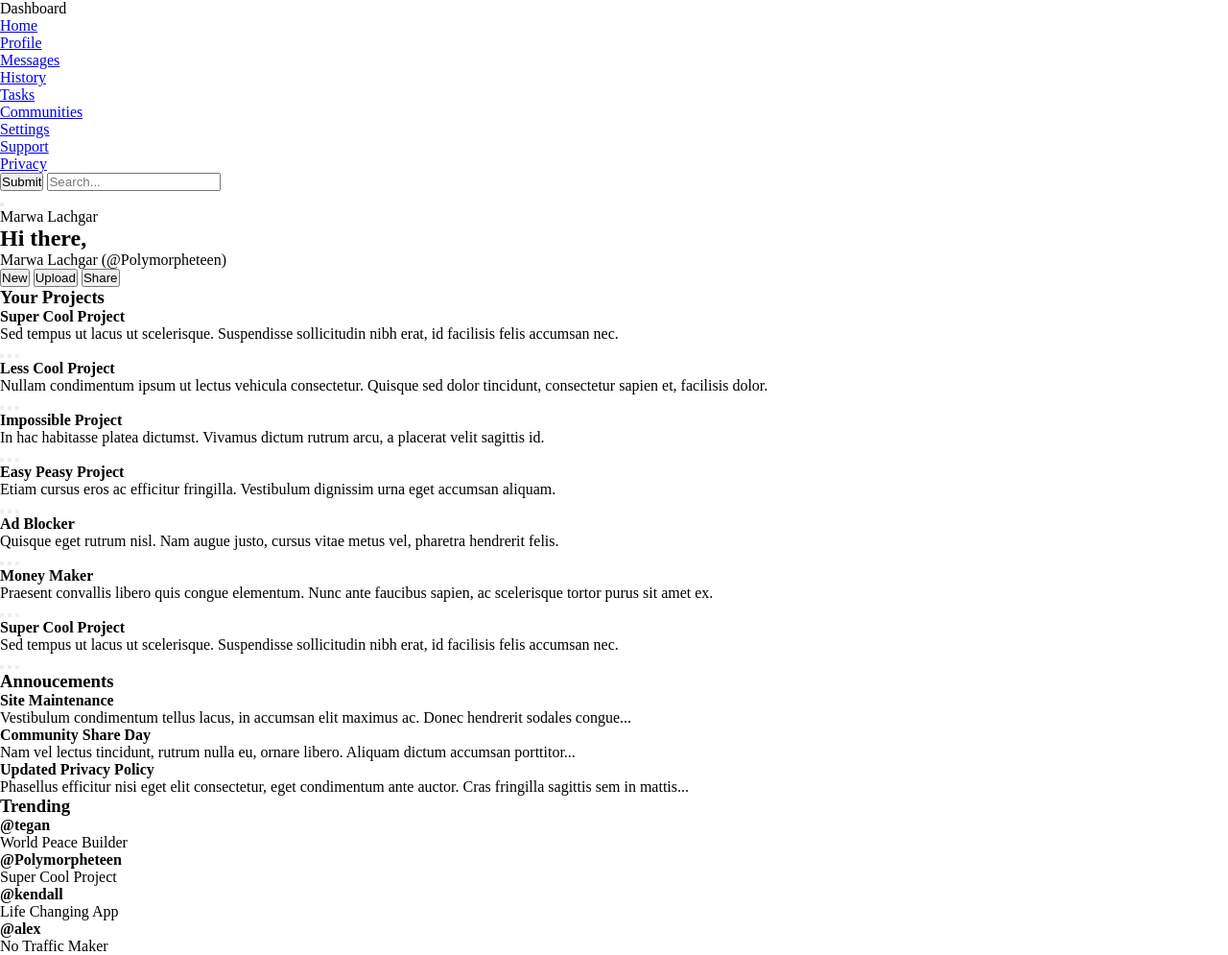
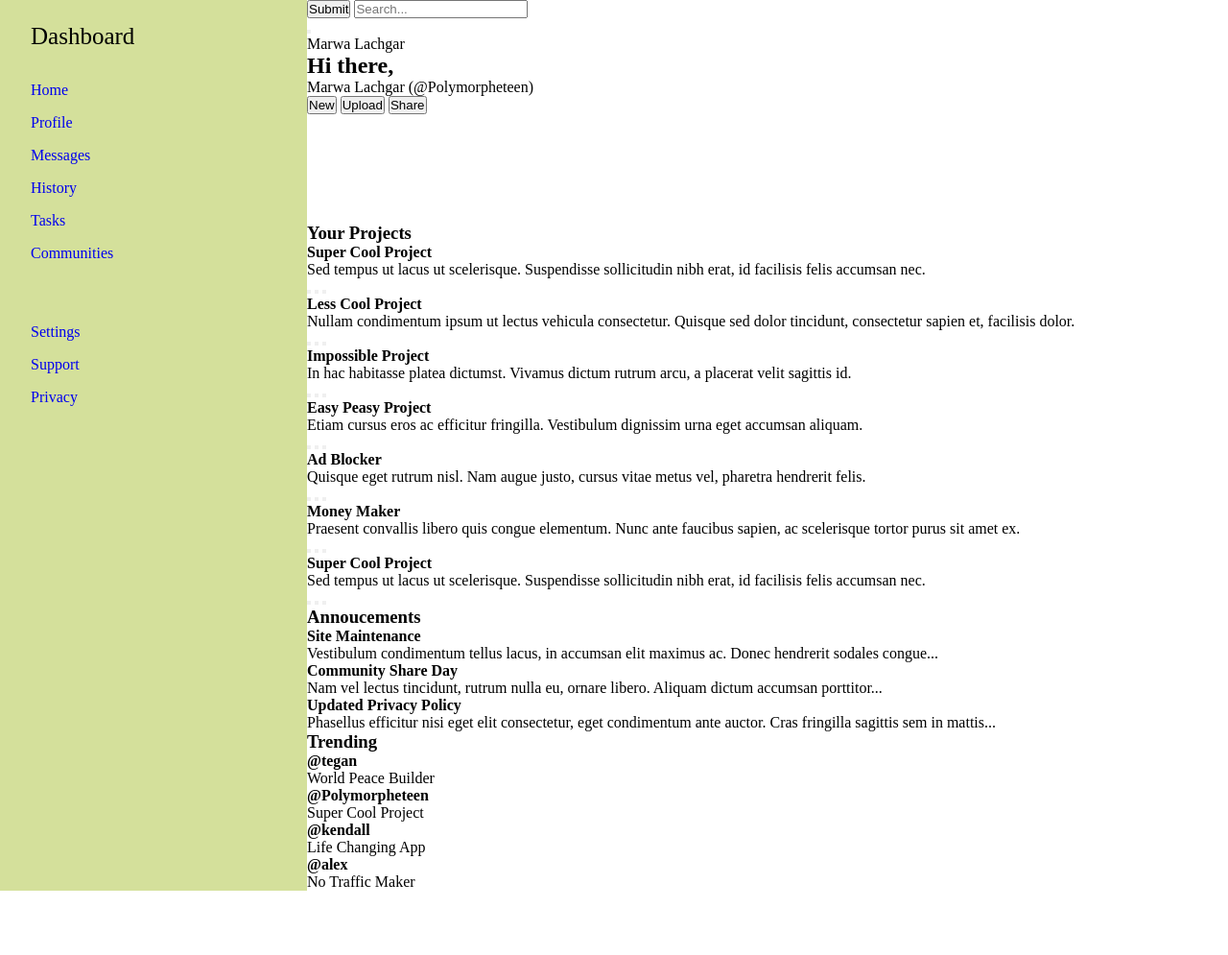
Before and after one commit to Polymorpheteen/admin-dashboard, a plain HTML site: page index.html in a window 1280 px wide. Shown: the whole page at 96% size. After the commit the page ends 928 px from the top, so only its background shows below. Drawn offline with Linux system fonts and the light colour scheme.

Commit message:
feat: fix the structure of the admin dashboard layout.

```diff
--- a/index.html
+++ b/index.html
@@ -13,6 +13,8 @@
 </head>
 
 <body>
+
+    <div class="dashboard-container">
         <aside class="sidebar">
             <div class="sidebar-header">
                 <div class="logo"></div>
@@ -106,7 +108,8 @@
                     <div class="project-grid">
                         <div class="project-card">
                             <h4>Super Cool Project</h4>
-                        <p>Sed tempus ut lacus ut scelerisque. Suspendisse sollicitudin nibh erat, id facilisis felis
+                            <p>Sed tempus ut lacus ut scelerisque. Suspendisse sollicitudin nibh erat, id facilisis
+                                felis
                                 accumsan nec.</p>
                             <div class="project-actions">
                                 <button class="action-icon"></button>
@@ -129,7 +132,8 @@
 
                         <div class="project-card">
                             <h4>Impossible Project</h4>
-                        <p>In hac habitasse platea dictumst. Vivamus dictum rutrum arcu, a placerat velit sagittis id.
+                            <p>In hac habitasse platea dictumst. Vivamus dictum rutrum arcu, a placerat velit sagittis
+                                id.
                             </p>
                             <div class="project-actions">
                                 <button class="action-icon"></button>
@@ -140,7 +144,8 @@
 
                         <div class="project-card">
                             <h4>Easy Peasy Project</h4>
-                        <p>Etiam cursus eros ac efficitur fringilla. Vestibulum dignissim urna eget accumsan aliquam.
+                            <p>Etiam cursus eros ac efficitur fringilla. Vestibulum dignissim urna eget accumsan
+                                aliquam.
                             </p>
                             <div class="project-actions">
                                 <button class="action-icon"></button>
@@ -151,7 +156,8 @@
 
                         <div class="project-card">
                             <h4>Ad Blocker</h4>
-                        <p>Quisque eget rutrum nisl. Nam augue justo, cursus vitae metus vel, pharetra hendrerit felis.
+                            <p>Quisque eget rutrum nisl. Nam augue justo, cursus vitae metus vel, pharetra hendrerit
+                                felis.
                             </p>
                             <div class="project-actions">
                                 <button class="action-icon"></button>
@@ -162,7 +168,8 @@
 
                         <div class="project-card">
                             <h4>Money Maker</h4>
-                        <p>Praesent convallis libero quis congue elementum. Nunc ante faucibus sapien, ac scelerisque
+                            <p>Praesent convallis libero quis congue elementum. Nunc ante faucibus sapien, ac
+                                scelerisque
                                 tortor
                                 purus sit amet ex.</p>
                             <div class="project-actions">
@@ -174,7 +181,8 @@
 
                         <div class="project-card">
                             <h4>Super Cool Project</h4>
-                        <p>Sed tempus ut lacus ut scelerisque. Suspendisse sollicitudin nibh erat, id facilisis felis
+                            <p>Sed tempus ut lacus ut scelerisque. Suspendisse sollicitudin nibh erat, id facilisis
+                                felis
                                 accumsan nec.</p>
                             <div class="project-actions">
                                 <button class="action-icon"></button>
@@ -203,7 +211,8 @@
 
                         <div class="annoucement-item">
                             <h4>Updated Privacy Policy</h4>
-                        <p>Phasellus efficitur nisi eget elit consectetur, eget condimentum ante auctor. Cras fringilla
+                            <p>Phasellus efficitur nisi eget elit consectetur, eget condimentum ante auctor. Cras
+                                fringilla
                                 sagittis sem in mattis...</p>
                         </div>
 
@@ -245,9 +254,8 @@
                     </section>
                 </aside>
             </div>
-
         </main>
-
+    </div>
 </body>
 
 </html>
--- a/stylesheet.css
+++ b/stylesheet.css
@@ -3,3 +3,54 @@
     padding: 0;
     box-sizing: border-box;
 }
+
+.dashboard-container {
+    display: grid;
+    grid-template-areas:
+        "sidebar" "header"
+        "sidebar" "main";
+    grid-template-columns: 1fr 3fr;
+    grid-template-rows: 1fr 3fr;
+}
+
+.sidebar {
+    grid-area: sidebar;
+    background-color: #d4e09b;
+    box-sizing: border-box;
+    grid-row: 1 / -1;
+    grid-column: 1 / 2;
+    padding: 1.5em 2em;
+}
+
+.sidebar-header {
+    font-size: 25px;
+    padding-bottom: 1em;
+}
+
+.nav-menu {
+    list-style: none;
+}
+
+.nav-item {
+    padding: 0.5em 0;
+}
+
+.nav-link {
+    text-decoration: none;
+}
+
+.nav-menu li:nth-child(7) {
+    margin-top: 3em;
+}
+
+.header-menu {
+    grid-area: header;
+    grid-column: 2 / 3;
+    grid-row: 1 / 2;
+}
+
+.main-content {
+    grid-area: main;
+    grid-column: 2 / 3;
+    grid-row: 2 / 3;
+}
```
Lines whose indentation alone changed are shown as unchanged.
